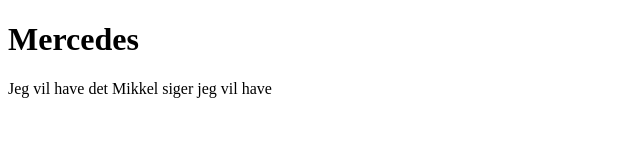
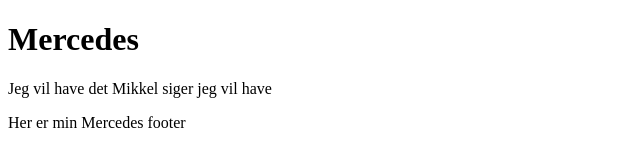
Before and after one commit to mnikea/bilprojekt, a plain HTML site: page mercedes.html in a window 1280 px wide. Shown: the whole page, without its empty margins (0-640 px from the left). Drawn offline with Linux system fonts and the light colour scheme.

Commit message:
footer done

```diff
--- a/mercedes.html
+++ b/mercedes.html
@@ -14,6 +14,8 @@
 <body>
     <h1>Mercedes</h1>
     <p>Jeg vil have det Mikkel siger jeg vil have</p>
+
+    <footer>Her er min Mercedes footer</footer>
 </body>
 
 </html>
```
